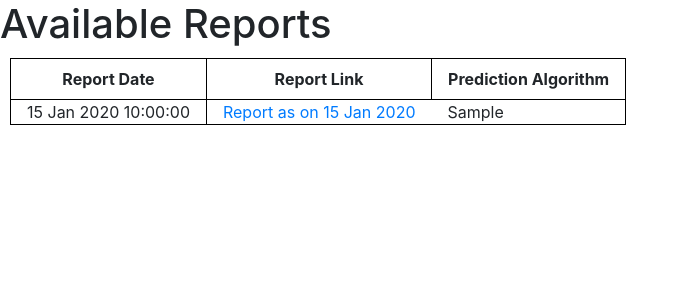
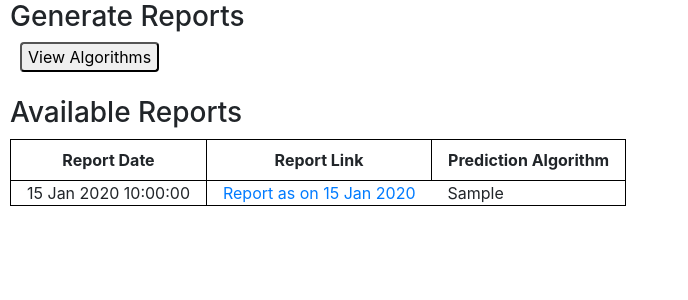
Before and after one commit to akashp90/EnggProject, a Flask app: page /reports in a window 1280 px wide. Shown: the top 300 px of the page, without its empty margins (0-688 px from the left). Run offline with Flask 2, Linux system fonts and the light colour scheme; tables that the repository leaves empty hold one stand-in row (values such as "Sample post"); some libraries are stand-ins or nearby versions.

Commit message:
Updated report viewing

```diff
--- a/app.py
+++ b/app.py
@@ -4,6 +4,7 @@ from flask_restful import Api
 from handlers import *
 from models import *
 from apscheduler.schedulers.background import BackgroundScheduler
+from handlers.generate_prediction import *
 
 
 def _init_app():
@@ -49,7 +50,9 @@ def _init_routes():
 if __name__ == "__main__":
     scheduler = BackgroundScheduler(daemon=True)
     scheduler.add_job(generate_report, trigger='cron', day_of_week='mon-sun', hour='0', minute='0')
+    #scheduler.add_job(train_all_models,trigger='cron',day_of_week='sun',hour='0' ,minute='0')
     scheduler.start()
     _init_routes()
     _init_db(app)
+    #app.run(debug=False,threaded=False)
     app.run(debug=True)
--- a/handlers/reports.py
+++ b/handlers/reports.py
@@ -44,7 +44,7 @@ class GenRep(Resource):
             generate_report(algo,'custom')
         else:
             generate_report()
-        return make_response(render_template('error.html', errormsg="Access Denied"),200,headers)
+        return make_response(redirect('/reports'),303,headers)
 
 class Algo(Resource):
     def get(self):
--- a/templates/commanderconsole.html
+++ b/templates/commanderconsole.html
@@ -32,7 +32,6 @@
                 </p>
                 <button onClick="window.location.href = '/gen?algo={{item.AlgorithmName}}';">Generate Report</button>
                 <button onClick="window.location.href = '/reports?algo={{item.AlgorithmName}}';">View Reports</button>
-                <button onClick="window.location.href = '#';">Make Default</button>
             </div>
             {%endfor%}
             </div>
--- a/templates/reports.html
+++ b/templates/reports.html
@@ -14,7 +14,10 @@
     <script src="https://stackpath.bootstrapcdn.com/bootstrap/4.4.1/js/bootstrap.min.js" integrity="sha384-wfSDF2E50Y2D1uUdj0O3uMBJnjuUD4Ih7YwaYd1iqfktj0Uod8GCExl3Og8ifwB6" crossorigin="anonymous"></script>
 </head>
 <body>
-    <h1>Available Reports</h1>
+    <h3 style='margin-left:10px;'>Generate Reports</h3>
+    <button style='margin-left: 20px; border-radius: 4px;' onClick="window.location.href='/algo';">View Algorithms</button>
+    <br/><br/>
+    <h3 style='margin-left:10px;'>Available Reports</h3>
     {% if reports %}
     <table style="border:solid black 1px; margin:10px;"><tbody>
         <tr style="border:solid black 1px;padding:0px;"><th style="border:solid black 1px;padding:8px 16px 8px 16px; text-align: center;">Report Date</th><th style="border:solid black 1px;padding:8px 16px 8px 16px; text-align: center;">Report Link</th>
@@ -24,7 +27,7 @@
     {% endfor %}
     </tbody></table>
     {% else %}
-    <p style="padding:8px;font-size:20pt;">No reports available</p>
+    <p style="padding:8px;font-size:16pt;">No reports available</p>
     {% endif %}
 </body>
 </html>
```
Also changed, not shown: models/medicaldata.py (+8 -0 lines), handlers/__init__.py (line endings or trailing spaces).
